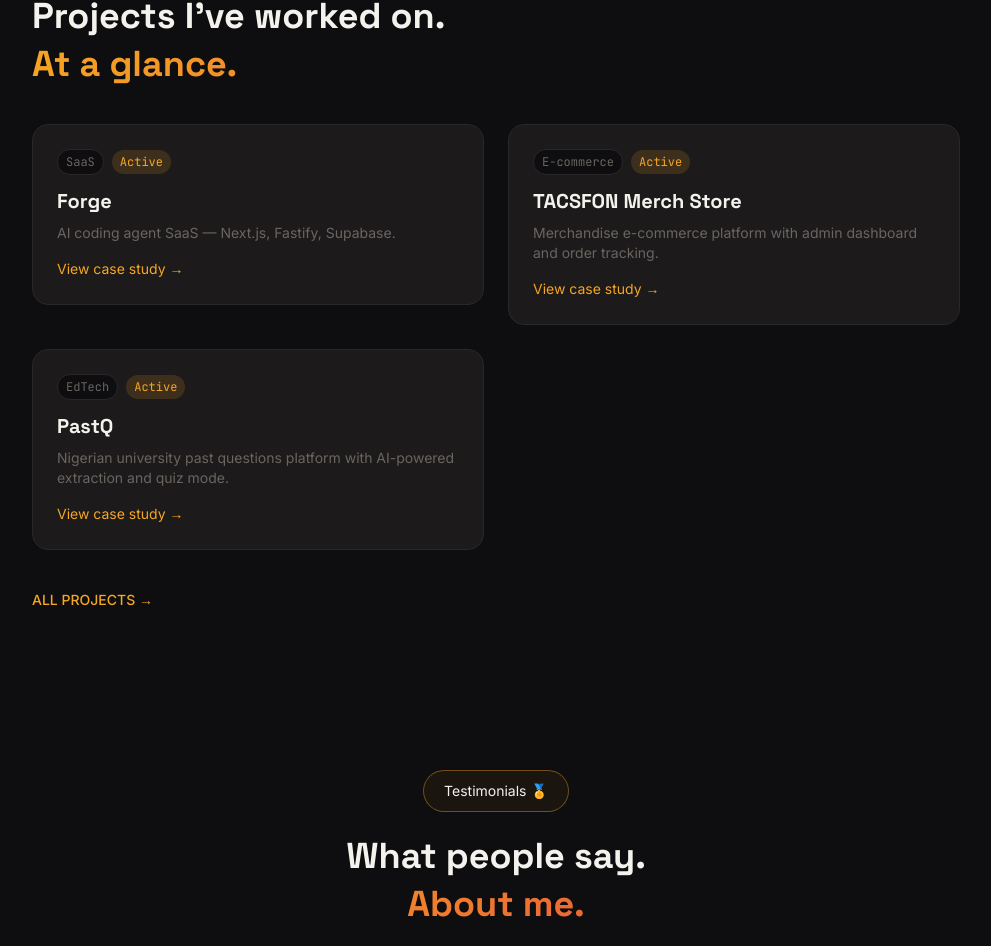
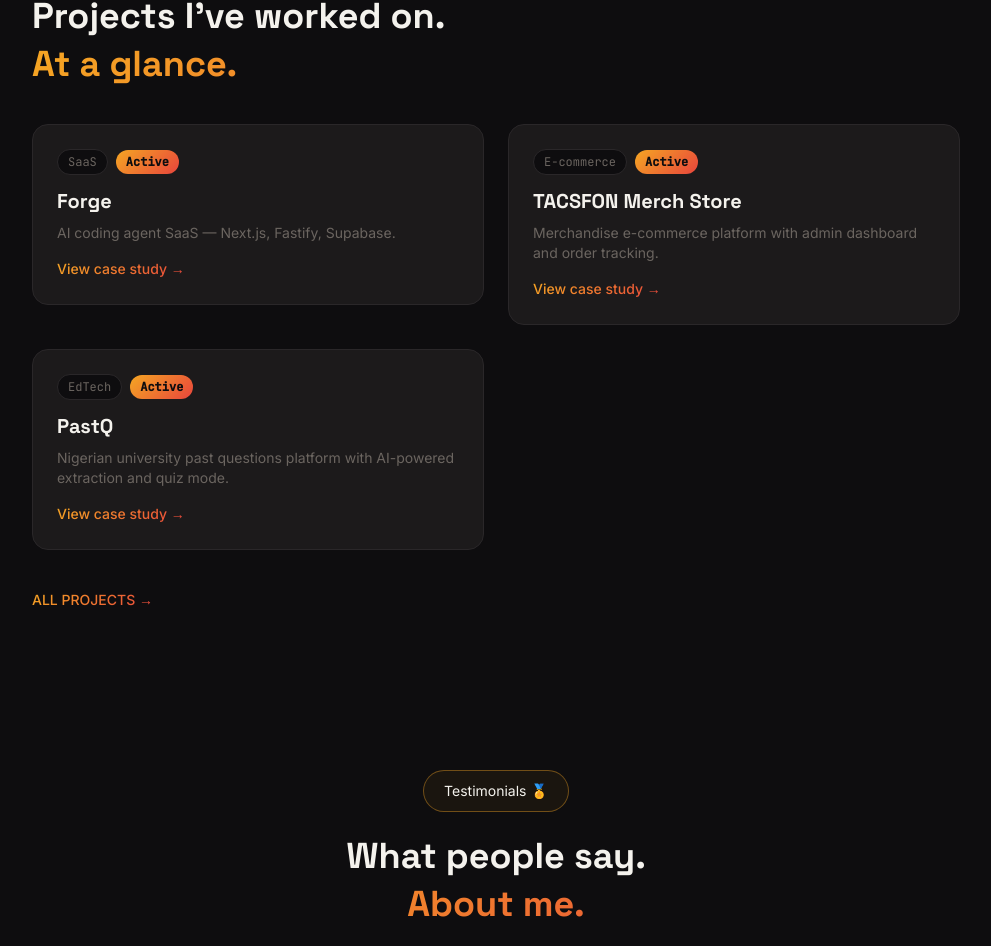
Before and after one commit to ImperioKDB/Bright.ng, a Next.js app: page / in a window 1280 px wide. Shown: the part 1447-2393 px from the top of the page, without its empty margins (144-1135 px from the left). Built offline with nearby package versions, Linux system fonts and the light colour scheme.

Commit message:
RE-PUSH: Standardize project card badge colors

```diff
--- a/components/ProjectsGrid.tsx
+++ b/components/ProjectsGrid.tsx
@@ -37,19 +37,19 @@
           <motion.div key={project.slug} variants={fadeUpItem}>
             <Link
               href={`/projects/${project.slug}`}
-              className="block bg-surface border border-edge rounded-2xl p-6 hover:border-accent transition"
+              className="block bg-surface border border-edge rounded-2xl p-6 transition-colors duration-200 hover:border-text/30"
             >
               <div className="flex items-center gap-2 mb-3">
-                <span className="text-xs px-2 py-1 bg-bg border border-edge rounded-full text-muted font-mono">
+                <span className="text-xs px-2.5 py-1 bg-bg border border-edge rounded-full text-muted font-mono">
                   {project.category}
                 </span>
-                <span className="text-xs px-2 py-1 bg-accent/15 text-accent rounded-full font-mono">
+                <span className="text-xs px-2.5 py-1 bg-accent-gradient text-bg rounded-full font-mono font-semibold">
                   {project.status}
                 </span>
               </div>
               <h3 className="font-display text-xl font-semibold mb-2 text-text">{project.title}</h3>
               <p className="text-muted text-sm">{project.description}</p>
-              <span className="inline-block mt-4 text-sm text-accent">
+              <span className="inline-block mt-4 text-sm bg-accent-gradient bg-clip-text text-transparent font-medium">
                 View case study →
               </span>
             </Link>
@@ -58,7 +58,7 @@
       </motion.div>
 
       <div className="flex justify-center md:justify-start mt-10">
-        <a href="#projects" className="text-sm text-accent font-medium hover:opacity-80 transition">
+        <a href="#projects" className="text-sm bg-accent-gradient bg-clip-text text-transparent font-medium hover:opacity-80 transition">
           ALL PROJECTS →
         </a>
       </div>
```
